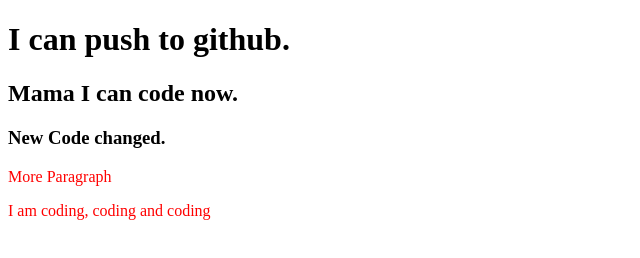
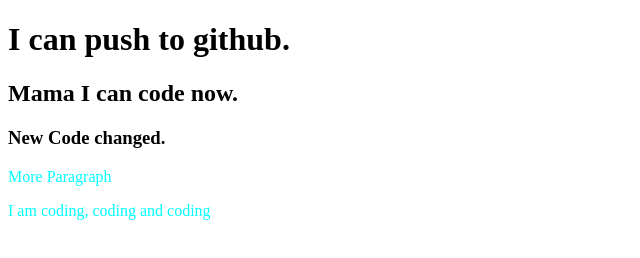
Before and after one commit to MdManjurulHoqueJony/my-test-repo2, a plain HTML site: page index.html in a window 1280 px wide. Shown: the whole page, without its empty margins (0-640 px from the left). Drawn offline with Linux system fonts and the light colour scheme.

Commit message:
color changed

```diff
--- a/style.css
+++ b/style.css
@@ -1,3 +1,3 @@
 p{
-    color: red;
+    color: cyan;
 }
```
